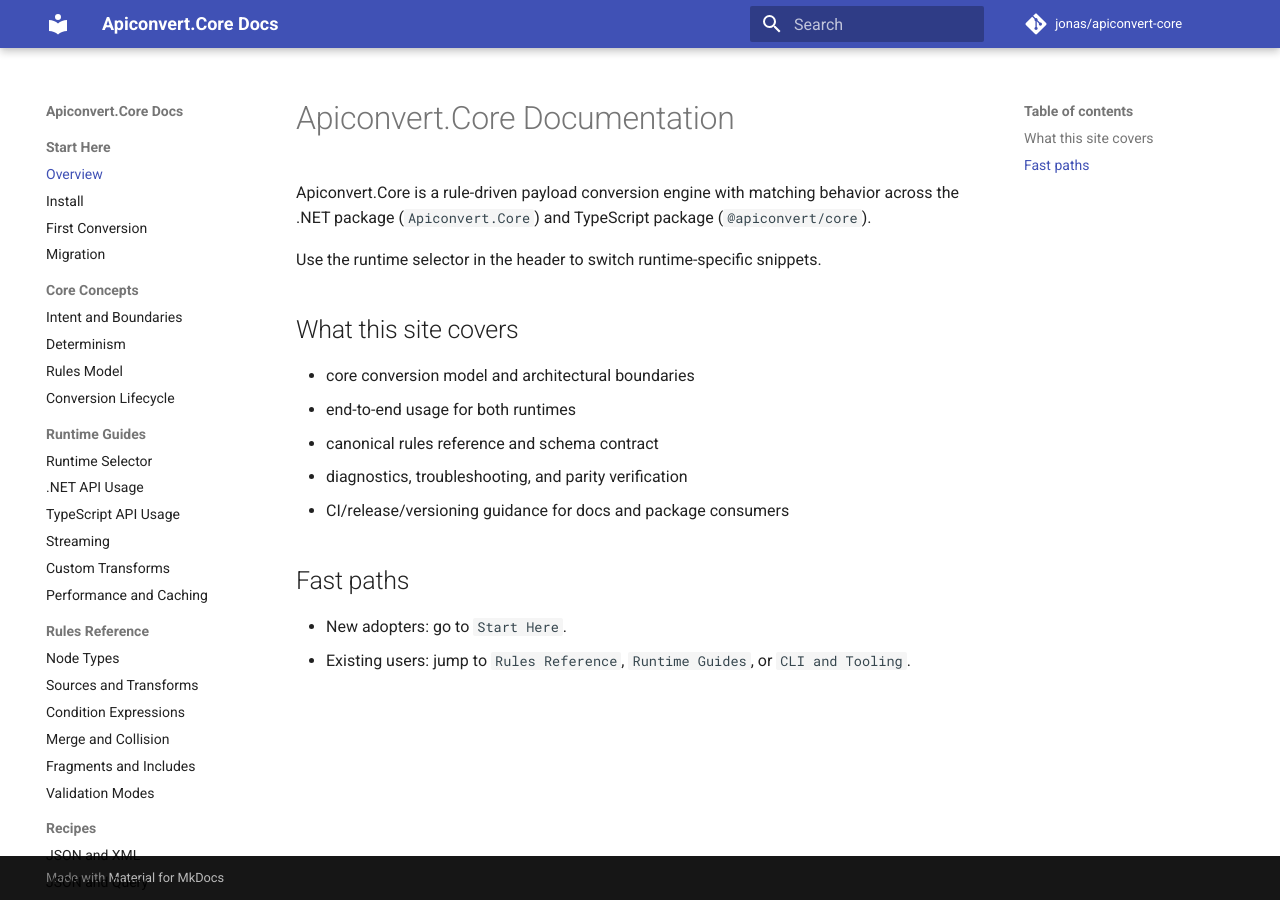
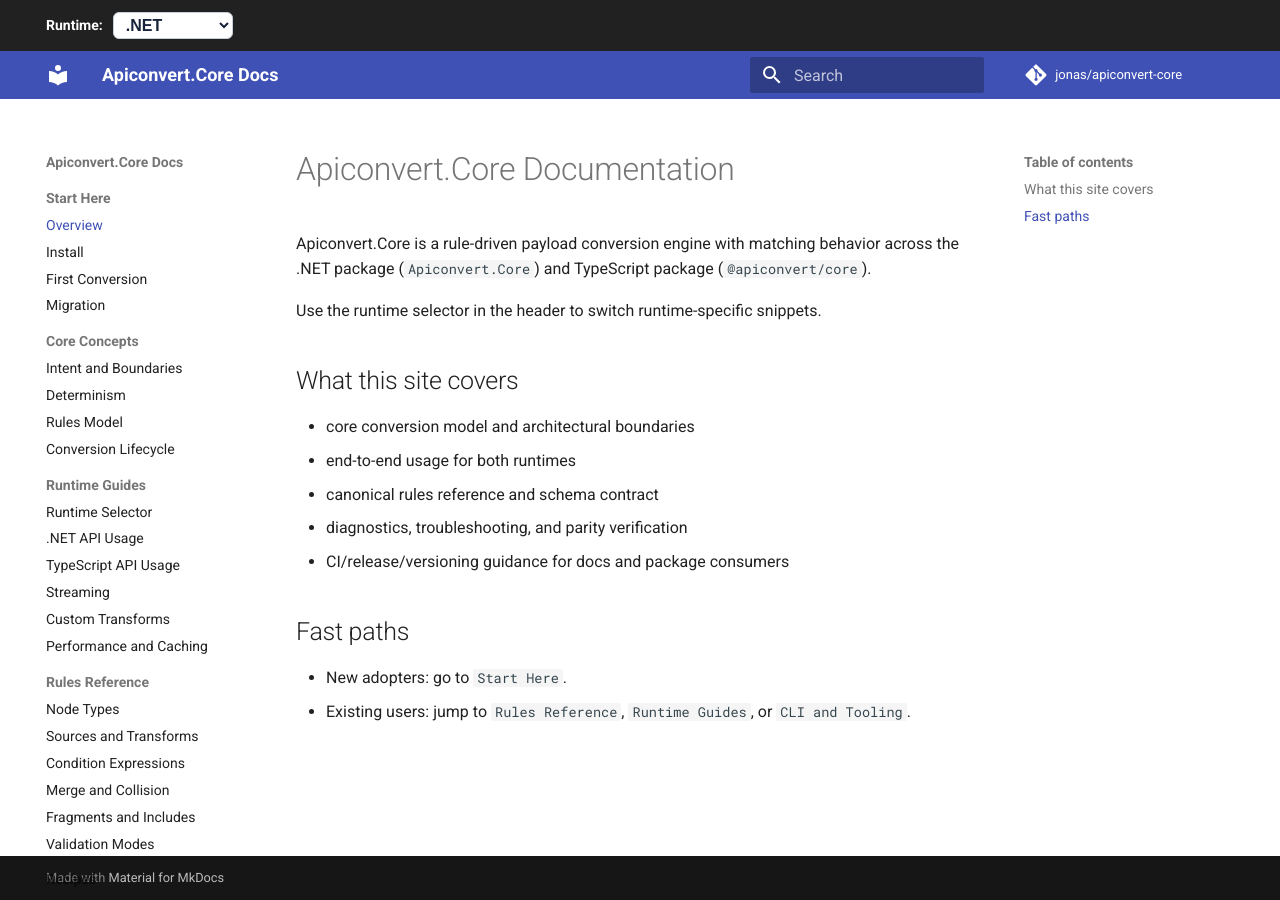
Before and after one commit to jonassaa/apiconvert-core, an MkDocs documentation site: the page built from docs/index.md, in a window 1280 px wide. Built offline with MkDocs 1.6.1 and Material for MkDocs 9.7.7, drawn with Linux system fonts in a browser that asks for light colours; comment, search, counter and statistics services are not loaded.

Commit message:
docs: add global runtime selector with hidden non-selected blocks

```diff
--- a/docs/assets/javascripts/runtime-selector.js
+++ b/docs/assets/javascripts/runtime-selector.js
@@ -1 +1,41 @@
-// Runtime selector script placeholder; implemented in a later task.
+(() => {
+  const STORAGE_KEY = "apiconvert.docs.runtime";
+  const DEFAULT_RUNTIME = "dotnet";
+
+  function getRuntime() {
+    const saved = localStorage.getItem(STORAGE_KEY);
+    return saved === "typescript" ? "typescript" : DEFAULT_RUNTIME;
+  }
+
+  function applyRuntime(runtime) {
+    document.body.setAttribute("data-runtime", runtime);
+  }
+
+  function bindSelector() {
+    const selector = document.getElementById("runtime-selector");
+    if (!selector) {
+      return;
+    }
+
+    const runtime = getRuntime();
+    selector.value = runtime;
+    applyRuntime(runtime);
+
+    selector.addEventListener("change", () => {
+      const selected = selector.value === "typescript" ? "typescript" : DEFAULT_RUNTIME;
+      localStorage.setItem(STORAGE_KEY, selected);
+      applyRuntime(selected);
+    });
+  }
+
+  function initializeRuntimeSelector() {
+    applyRuntime(getRuntime());
+    bindSelector();
+  }
+
+  if (typeof document$ !== "undefined") {
+    document$.subscribe(() => initializeRuntimeSelector());
+  } else {
+    document.addEventListener("DOMContentLoaded", initializeRuntimeSelector);
+  }
+})();
--- a/docs/assets/stylesheets/runtime-selector.css
+++ b/docs/assets/stylesheets/runtime-selector.css
@@ -1 +1,23 @@
-/* Runtime selector styles placeholder; implemented in a later task. */
+.runtime-selector-control {
+  align-items: center;
+  display: flex;
+  gap: 0.5rem;
+}
+
+.runtime-selector-control select {
+  background: #ffffff;
+  border: 1px solid #c7ced8;
+  border-radius: 0.3rem;
+  color: #17233a;
+  font-size: 0.8rem;
+  font-weight: 600;
+  padding: 0.15rem 0.4rem;
+}
+
+body[data-runtime="dotnet"] .runtime-typescript {
+  display: none !important;
+}
+
+body[data-runtime="typescript"] .runtime-dotnet {
+  display: none !important;
+}
--- a/docs/overrides/main.html
+++ b/docs/overrides/main.html
@@ -1 +1,11 @@
 {% extends "base.html" %}
+
+{% block announce %}
+  <div class="runtime-selector-control" role="region" aria-label="Runtime selector">
+    <label for="runtime-selector"><strong>Runtime:</strong></label>
+    <select id="runtime-selector" aria-label="Select runtime">
+      <option value="dotnet">.NET</option>
+      <option value="typescript">TypeScript</option>
+    </select>
+  </div>
+{% endblock %}
```
